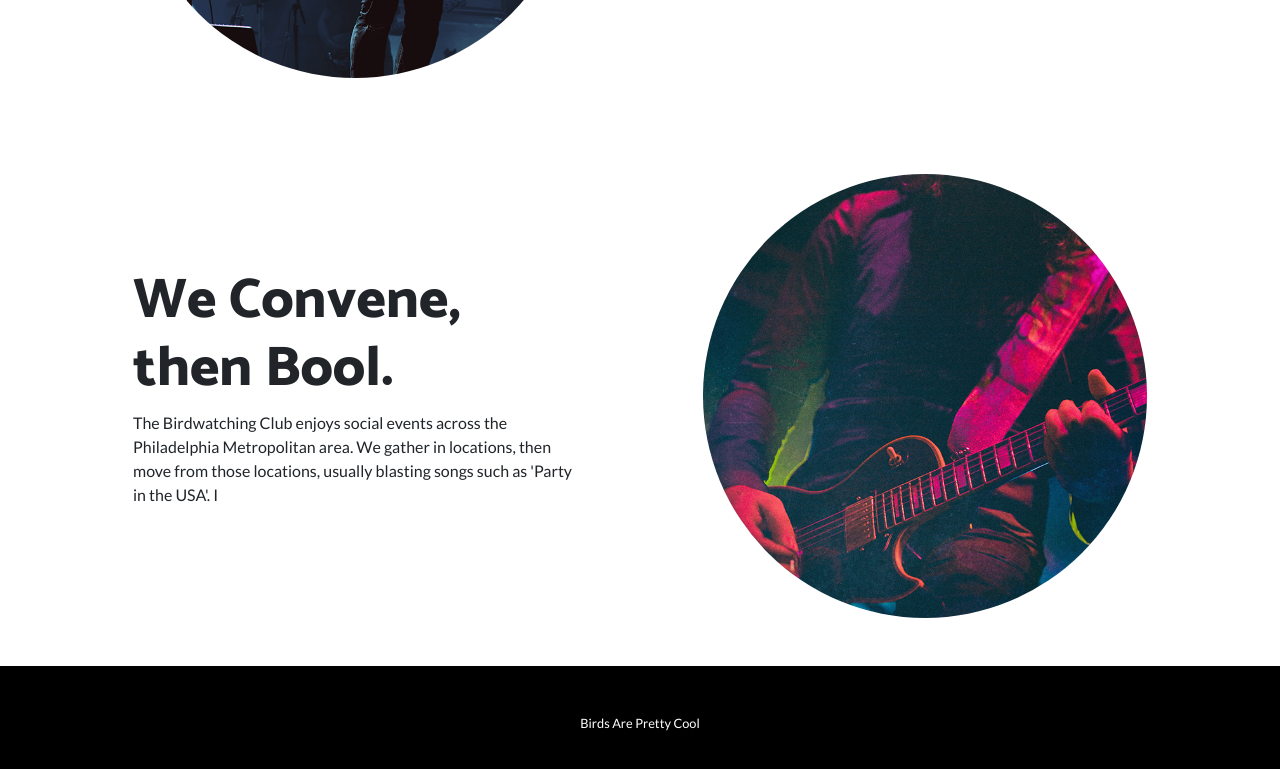
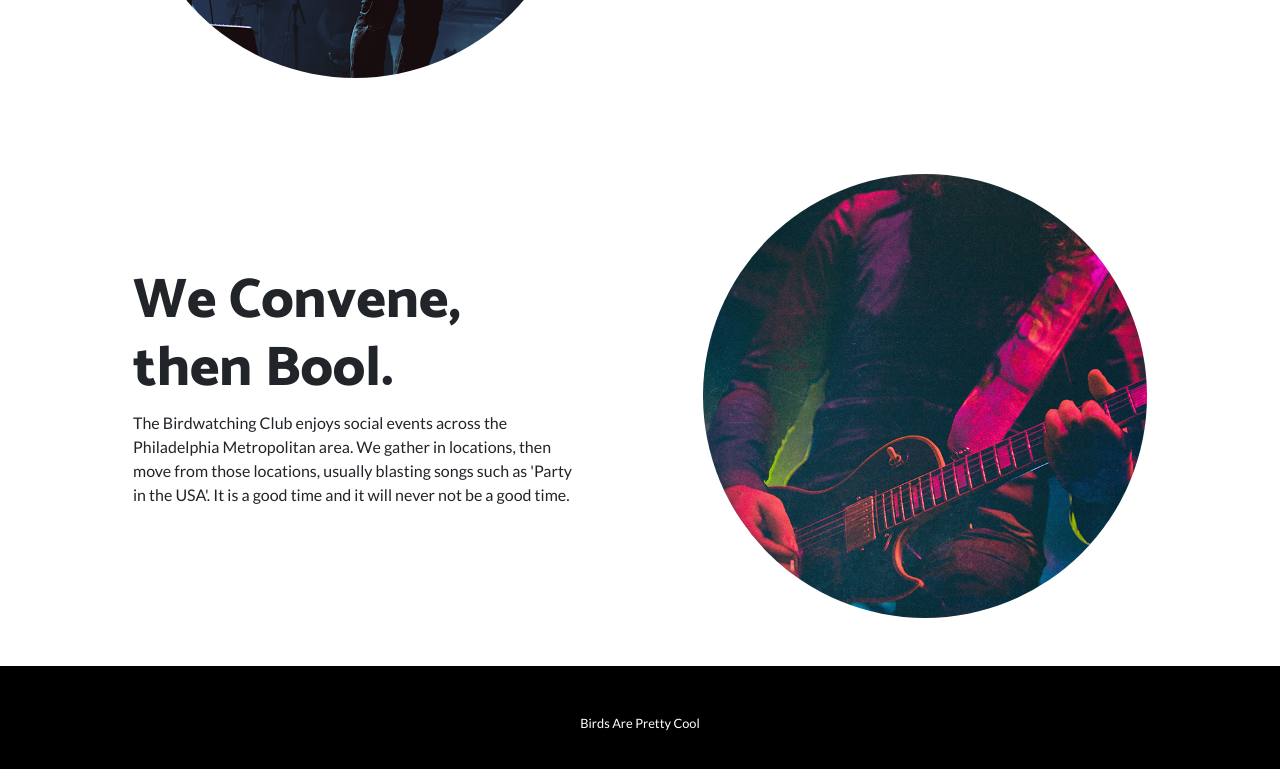
Before and after one commit to masoncooper99/birdclubwebsite, a website: page index.html in a window 1280 px wide. Shown: the part 1641-2410 px from the top of the page. Drawn offline with Linux system fonts and the light colour scheme.

Commit message:
Update index.html
text 9

```diff
--- a/index.html
+++ b/index.html
@@ -103,7 +103,7 @@
           <div class="col-lg-6 order-lg-1">
             <div class="p-5">
               <h2 class="display-4">We Convene, then Bool.</h2>
-              <p>The Birdwatching Club enjoys social events across the Philadelphia Metropolitan area. We gather in locations, then move from those locations, usually blasting songs such as 'Party in the USA'. I</p>
+              <p>The Birdwatching Club enjoys social events across the Philadelphia Metropolitan area. We gather in locations, then move from those locations, usually blasting songs such as 'Party in the USA'. It is a good time and it will never not be a good time.</p>
             </div>
           </div>
         </div>
```
